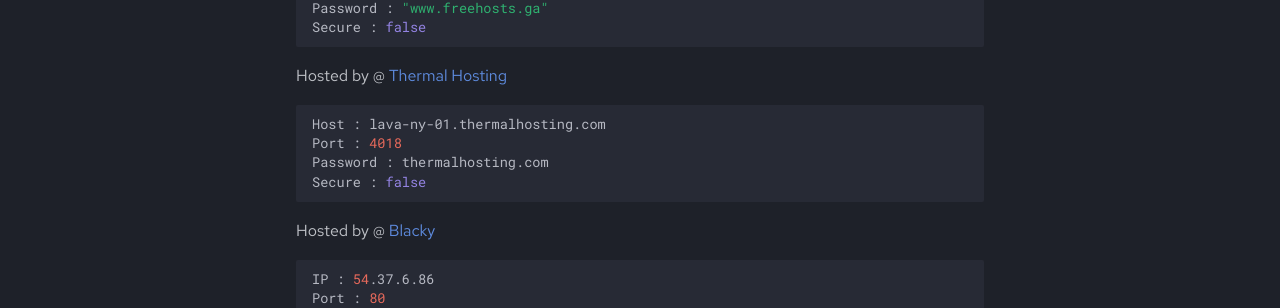
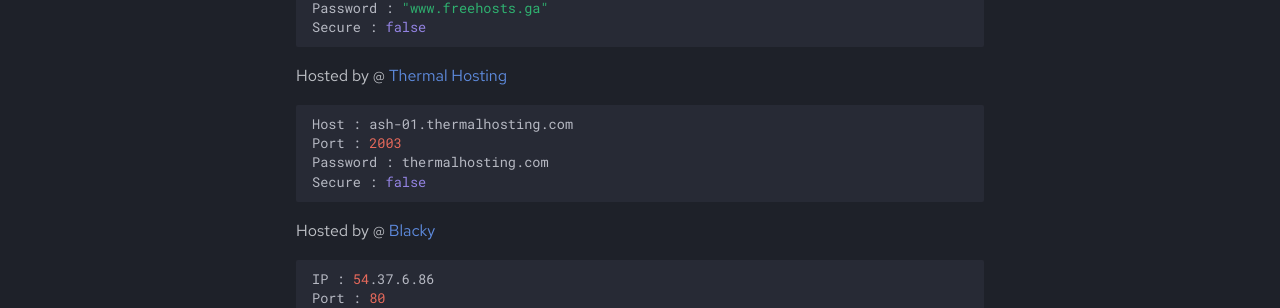
Before and after one commit to DarrenOfficial/lavalink-list, an MkDocs documentation site: the page built from docs/NoSSL/lavalink-without-ssl.md, in a window 1280 px wide. Shown: the part 319-627 px from the top of the page. Built offline with MkDocs 1.6.1 and Material for MkDocs 9.7.7, drawn with Linux system fonts in a browser that asks for light colours; comment, search, counter and statistics services are not loaded.

Commit message:
swapped ny lavalink with ashburn

````diff
--- a/docs/NoSSL/lavalink-without-ssl.md
+++ b/docs/NoSSL/lavalink-without-ssl.md
@@ -15,8 +15,8 @@ Secure : false
 
 Hosted by @ [Thermal Hosting](https://thermalhosting.com)
 ```bash
-Host : lava-ny-01.thermalhosting.com
-Port : 4018
+Host : ash-01.thermalhosting.com
+Port : 2003
 Password : thermalhosting.com
 Secure : false
 ```
````
